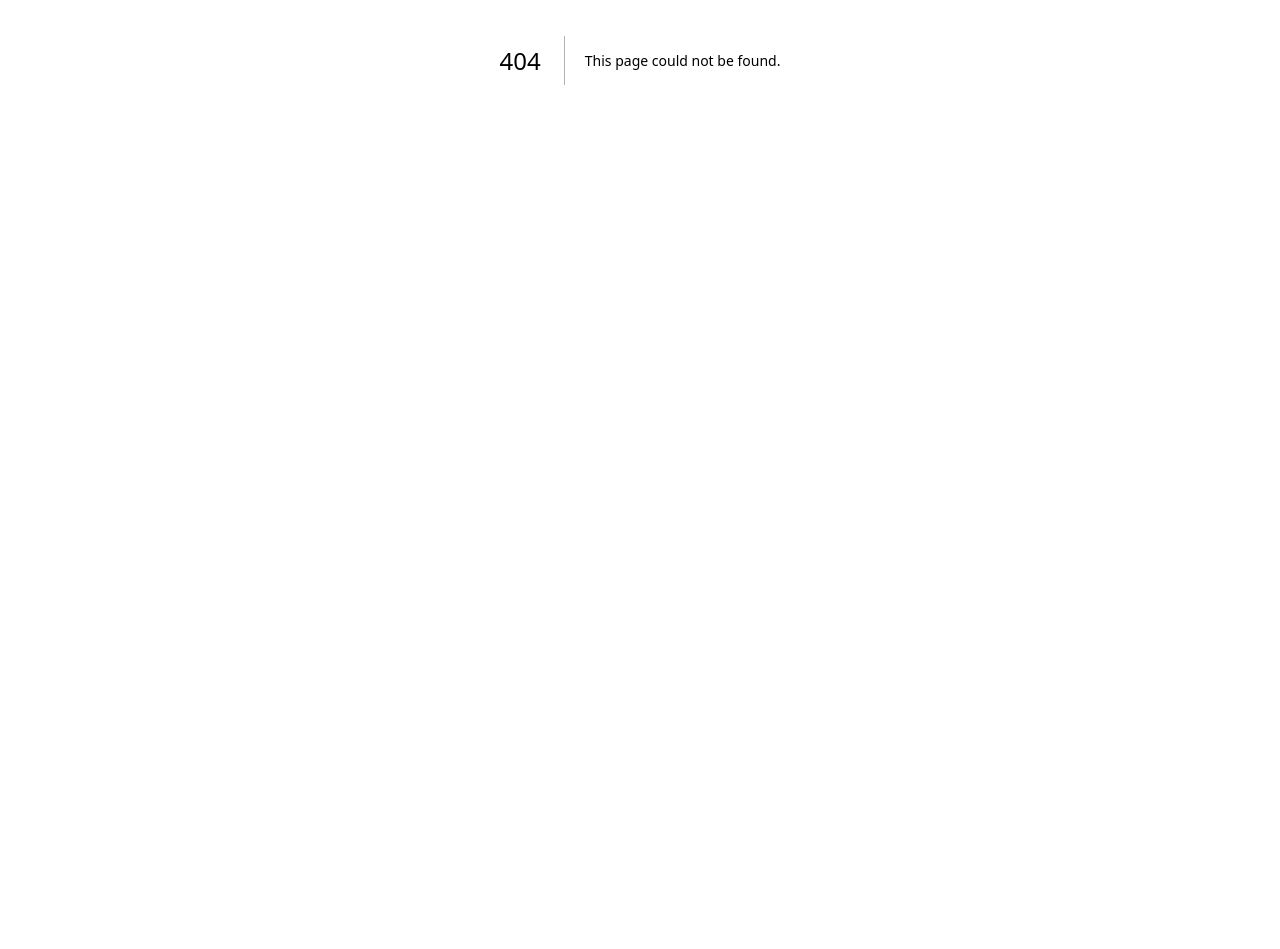
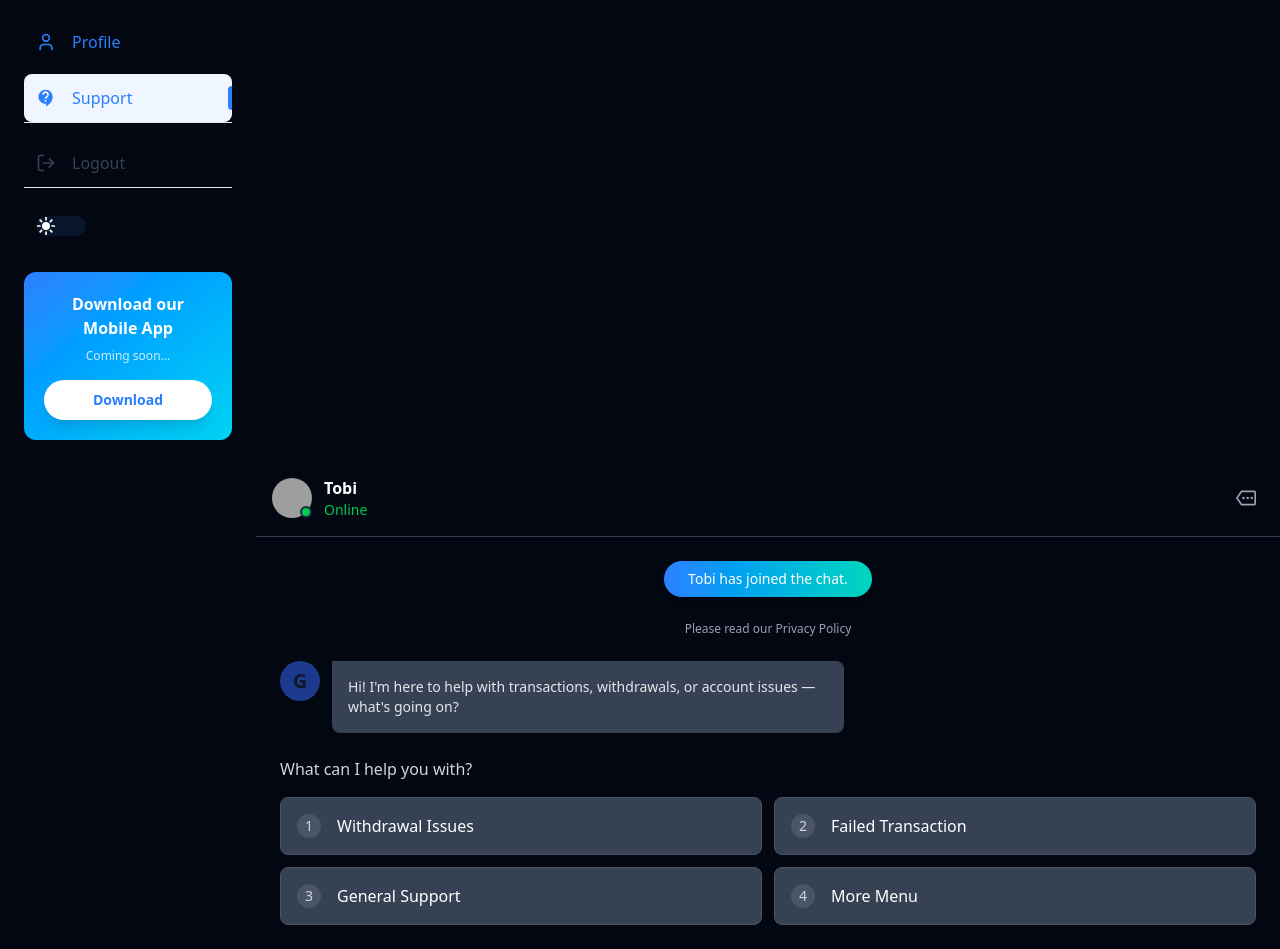
Before and after one commit to nitoC/genus_lab, a Next.js app: page /support in a window 1280 px wide. Before the commit this address had no page. Shown: the part 340-1289 px from the top of the page. Before the commit the page ends 800 px from the top, so only its background shows below. Built offline with nearby package versions, Linux system fonts and the light colour scheme; grey boxes are pictures that could not be loaded.

Commit message:
feat: add dynamic quiz subscription modal

```diff
--- a/src/app/(dashboard)/dashboard/page.tsx
+++ b/src/app/(dashboard)/dashboard/page.tsx
@@ -176,16 +176,21 @@ const Dashboard = () => {
           <section>
             <div className="rounded-xl text-center p-4 text-white font-medium animate-bl flex justify-between items-center bg-blue-600">
               <div className="px-4">{countdown}</div>
-              <button className="relative" onClick={handleNoticeModal}>
+              <div
+                className="relative cursor-pointer"
+                onClick={handleNoticeModal}
+              >
                 <NotificationsDropdown
                   isOpen={isNoticeModalOpen}
                   onClose={handleNoticeModal}
                 />
                 <IoNotificationsCircleSharp className="mt-2 h-6 w-6" />
-              </button>
+              </div>
             </div>
             <JoinQuizModal
               isOpen={isModalOpen}
+              userPlan={{ plan: "free", planCost: 0 }}
+              balance={0}
               onClose={(type?: string) => {
                 if (type === "enrolled") setType("enrolled");
                 setIsModalOpen(false);
--- a/src/app/(dashboard)/layout.tsx
+++ b/src/app/(dashboard)/layout.tsx
@@ -1,27 +1,32 @@
 "use client";
 import React, { useState, useEffect, ReactNode } from "react";
-
 import DashHeader from "@/components/DashHeader";
 import Sidebar from "@/components/Sidebar";
 import { usePathname } from "next/navigation";
 
 export default function Layout({ children }: { children: ReactNode }) {
   const path = usePathname();
+  const p = path.includes("?") ? path.indexOf("?") : path.length;
 
-  // Start with safe defaults
+  // --- States ---
   const [isLoggedIn, setIsLoggedIn] = useState(false);
   const [activePage, setActivePage] = useState(
-    path ? path.substring(1) : "dashbaord"
+    path ? path.substring(1, p) : "dashboard"
   );
-  console.log(path, "path");
   const [isSidebarOpen, setIsSidebarOpen] = useState(false);
   const [dark, setDark] = useState(true);
 
-  // Load theme from localStorage after mount
+  // --- Keep activePage in sync with the current URL ---
+  useEffect(() => {
+    const cleanPath = path ? path.substring(1, p) : "dashboard";
+    setActivePage(cleanPath);
+  }, [path]);
+
+  // --- Load theme preference from localStorage ---
   useEffect(() => {
     const savedTheme = localStorage.getItem("theme");
     if (savedTheme) {
-      setDark(savedTheme === "false" ? false : true);
+      setDark(savedTheme === "true");
     }
   }, []);
 
@@ -39,7 +44,7 @@ export default function Layout({ children }: { children: ReactNode }) {
         dark ? "dark" : ""
       } dark:bg-gray-950 min-h-screen font-sans text-gray-900`}
     >
-      {/* Static Sidebar for large screens */}
+      {/* Desktop Sidebar */}
       <div className="hidden lg:block">
         <Sidebar
           activePage={activePage}
@@ -49,7 +54,7 @@ export default function Layout({ children }: { children: ReactNode }) {
         />
       </div>
 
-      {/* Mobile overlay */}
+      {/* Mobile Overlay */}
       <div
         className={`fixed inset-0 bg-black/40 z-40 transition-opacity lg:hidden ${
           isSidebarOpen ? "opacity-100" : "opacity-0 pointer-events-none"
@@ -57,10 +62,10 @@ export default function Layout({ children }: { children: ReactNode }) {
         onClick={() => setIsSidebarOpen(false)}
       />
 
-      {/* Mobile sidebar */}
+      {/* Mobile Sidebar */}
       <div
         className={`fixed top-0 left-0 h-full z-50 transition-transform lg:hidden ${
-          isSidebarOpen ? "translate-x-0" : "translate-x-[-1000px]"
+          isSidebarOpen ? "translate-x-0" : "-translate-x-full"
         }`}
       >
         <Sidebar
@@ -74,6 +79,7 @@ export default function Layout({ children }: { children: ReactNode }) {
         />
       </div>
 
+      {/* Main Content */}
       <div className="lg:ml-64">
         <DashHeader setSidebar={() => setIsSidebarOpen(!isSidebarOpen)} />
         <main>{children}</main>
--- a/src/app/(dashboard)/profile/page.tsx
+++ b/src/app/(dashboard)/profile/page.tsx
@@ -1,6 +1,7 @@
 "use client";
 import Funds from "@/components/Funds";
 import Link from "next/link";
+import { useSearchParams } from "next/navigation";
 import React, { useState } from "react";
 import { toast } from "react-toastify";
 const CompassIcon = (props: any) => (
@@ -42,8 +43,10 @@ const TrophyIcon = (props: any) => (
   </svg>
 );
 const ProfilePage = () => {
-  const [activeTab, setActiveTab] = useState("Profile");
+  const searchParams = useSearchParams();
+  const tab = searchParams.get("tab");
   const tabs = ["Profile", "Account", "Referral", "Theme"];
+  const [activeTab, setActiveTab] = useState(tab ?? "Profile");
   const earningsData = [30, 45, 40, 60, 55, 80, 70, 75, 65, 90, 85, 95];
 
   type ChartProps = {
--- /dev/null
+++ b/src/app/(dashboard)/support/page.tsx
@@ -0,0 +1,14 @@
+import ChatBody from "@/components/support/ChatBody";
+import Header from "@/components/support/Header";
+import React from "react";
+
+const page = () => {
+  return (
+    <div>
+      <Header />
+      <ChatBody />
+    </div>
+  );
+};
+
+export default page;
--- a/src/components/Sidebar.tsx
+++ b/src/components/Sidebar.tsx
@@ -8,7 +8,7 @@ import {
   UserIcon,
 } from "@/assets/icons/DashIcons";
 
-import { MdModeNight } from "react-icons/md";
+import { MdContactSupport, MdModeNight } from "react-icons/md";
 import { IoSunnySharp } from "react-icons/io5";
 import Link from "next/link";
 import { useRouter } from "next/navigation";
@@ -31,6 +31,7 @@ const Sidebar = ({
     { name: "Leaderboard", icon: TrophyIcon, page: "leaderboard" },
     { name: "Exploral", icon: CompassIcon, page: "explorer" },
     { name: "Profile", icon: UserIcon, page: "profile" },
+    { name: "Support", icon: MdContactSupport, page: "support" },
   ];
 
   return (
--- a/src/components/modals/Quiz.tsx
+++ b/src/components/modals/Quiz.tsx
@@ -1,21 +1,55 @@
 "use client";
 import React from "react";
-IoClose;
 import { IoClose } from "react-icons/io5";
 import { FiAlertCircle } from "react-icons/fi";
+import Link from "next/link";
+
+interface UserPlan {
+  plan: "free" | "basic" | "premium";
+  planCost: number;
+}
+
+interface JoinQuizModalProps {
+  isOpen: boolean;
+  onClose: (val?: string) => void;
+  userPlan: UserPlan;
+  balance: number;
+}
 
 export const JoinQuizModal = ({
   isOpen,
   onClose,
-}: {
-  isOpen: boolean;
-  onClose: (val?: string) => void;
-}) => {
+  userPlan,
+  balance,
+}: JoinQuizModalProps) => {
   if (!isOpen) return null;
+
+  const { plan, planCost } = userPlan;
+
+  // Logic for text + button
+  let alertMessage = "";
+  let buttonText = "Continue";
+  let buttonDisabled = false;
+
+  if (plan === "free") {
+    alertMessage =
+      "You are currently on the free plan. Please subscribe to a plan to join the quiz.";
+    buttonText = "Subscribe";
+  } else {
+    if (balance < planCost) {
+      alertMessage = `Insufficient balance to join quiz. You need at least $${planCost}.`;
+      buttonText = "Add Funds";
+      buttonDisabled = true;
+    } else {
+      alertMessage = `You are currently subscribed to the ${plan} plan.`;
+      buttonText = "Continue";
+    }
+  }
 
   return (
     <div className="fixed inset-0 bg-black/50 bg-opacity-50 flex items-center justify-center z-50 p-4">
       <div className="bg-white rounded-2xl shadow-xl w-full max-w-md p-8 text-center relative">
+        {/* Close Button */}
         <button
           onClick={() => onClose("closed")}
           className="absolute top-4 right-4 text-gray-400 hover:text-gray-600"
@@ -23,19 +57,31 @@ export const JoinQuizModal = ({
           <IoClose className="h-6 w-6" />
         </button>
 
+        {/* Title */}
         <h2 className="text-2xl font-bold text-gray-800 mb-4">Join quiz</h2>
 
+        {/* Info Section */}
         <div className="text-left bg-gray-100 p-4 rounded-lg border-l-4 border-blue-500 mb-6">
+          {plan === "free" ? (
             <p className="text-sm text-gray-700">
-            This quiz is part of a monthly subscription. Fee will be
-            automatically deducted from your balance every month.
+              This quiz is part of a monthly subscription. Subscribe to a plan
+              to unlock access and join.
+            </p>
+          ) : (
+            <>
+              <p className="text-sm text-gray-700">
+                This quiz is part of a monthly subscription. A fee of
+                <strong> ${planCost}</strong> will be deducted from your balance
+                each month.
               </p>
               <p className="text-sm text-gray-700 mt-2">
-            You can unsubscribe anytime to stop the next auto-renewal. No
-            charges will be made after you cancel.
+                You can unsubscribe anytime to stop auto-renewal.
               </p>
+            </>
+          )}
         </div>
 
+        {/* User Plan Section */}
         <div className="mb-6">
           <img
             src="https://placehold.co/60x60/2A8CFF/FFFFFF?text=G"
@@ -44,18 +90,47 @@ export const JoinQuizModal = ({
           />
           <div className="flex items-center justify-center gap-2 text-sm text-red-500">
             <FiAlertCircle className="h-5 w-5" />
-            <span>You are currently subscribed to basic plan</span>
-          </div>
-          <p className="text-gray-500 text-sm mt-2">Active Plan</p>
-          <p className="text-2xl font-bold text-gray-800">Basic</p>
+            <span>{alertMessage}</span>
           </div>
 
+          <p className="text-gray-500 text-sm mt-2">Active Plan</p>
+          <p className="text-2xl font-bold text-gray-800 capitalize">{plan}</p>
+
+          {plan !== "free" && (
+            <div className="mt-2 text-sm text-gray-600">
+              <p>Plan Cost: ${planCost.toFixed(2)}</p>
+              <p>Balance: ${balance.toFixed(2)}</p>
+            </div>
+          )}
+        </div>
+
+        {/* Action Button */}
+        {plan === "free" ? (
+          <Link
+            href={"/profile?tab=Account"}
+            // onClick={() => onClose(plan === "free" ? "subscribe" : "enrolled")}
+            // disabled={buttonDisabled}
+            className={`w-full font-bold py-3 px-6 rounded-lg transition block ${
+              buttonDisabled
+                ? "bg-gray-300 text-gray-600 cursor-not-allowed"
+                : "bg-blue-500 text-white hover:bg-blue-600"
+            }`}
+          >
+            {buttonText}
+          </Link>
+        ) : (
           <button
             onClick={() => onClose("enrolled")}
-          className="w-full bg-blue-500 text-white font-bold py-3 px-6 rounded-lg hover:bg-blue-600 transition"
+            disabled={buttonDisabled}
+            className={`w-full font-bold py-3 px-6 rounded-lg transition ${
+              buttonDisabled
+                ? "bg-gray-300 text-gray-600 cursor-not-allowed"
+                : "bg-blue-500 text-white hover:bg-blue-600"
+            }`}
           >
-          Continue
+            {buttonText}
           </button>
+        )}
       </div>
     </div>
   );
--- /dev/null
+++ b/src/components/support/Avatar.tsx
@@ -0,0 +1,20 @@
+import React from "react";
+
+const Avatar = ({
+  src,
+  alt,
+  online,
+}: {
+  src: string;
+  alt: string;
+  online: boolean;
+}) => (
+  <div className="relative">
+    <img src={src} alt={alt} className="w-10 h-10 rounded-full" />
+    {online && (
+      <span className="bottom-0 left-7 absolute w-3 h-3 bg-green-500 border-2 border-white dark:border-gray-800 rounded-full"></span>
+    )}
+  </div>
+);
+
+export default Avatar;
--- /dev/null
+++ b/src/components/support/ChatBody.tsx
@@ -0,0 +1,51 @@
+import React from "react";
+import Message from "./Message";
+
+const OptionButton = ({ number, label }: any) => (
+  <button className="flex items-center w-full p-4 bg-white dark:bg-gray-700 border border-gray-200 dark:border-gray-600 rounded-lg text-left hover:border-primary dark:hover:border-primary hover:bg-blue-50 dark:hover:bg-gray-600 transition-all duration-200 focus:outline-none focus:ring-2 focus:ring-primary focus:ring-opacity-50">
+    <span className="flex-shrink-0 h-6 w-6 rounded-full bg-gray-100 dark:bg-gray-600 text-gray-500 dark:text-gray-300 flex items-center justify-center text-sm mr-4">
+      {number}
+    </span>
+    <span className="flex-grow font-medium text-gray-800 dark:text-white">
+      {label}
+    </span>
+  </button>
+);
+
+const ChatBody = () => (
+  <main className="flex-1 overflow-y-auto p-6 space-y-6">
+    <div className="flex justify-center">
+      <div className="bg-gradient-to-r from-blue-500 to-teal-400 text-white text-sm font-medium py-2 px-6 rounded-full shadow-md">
+        Tobi has joined the chat.
+      </div>
+    </div>
+
+    <div className="flex justify-center">
+      <p className="text-xs text-gray-500 dark:text-gray-400">
+        Please read our{" "}
+        <a className="text-primary hover:underline" href="#">
+          Privacy Policy
+        </a>
+      </p>
+    </div>
+
+    <Message
+      avatar="G"
+      text="Hi! I'm here to help with transactions, withdrawals, or account issues — what's going on?"
+    />
+
+    <div className="space-y-4">
+      <p className="text-gray-600 dark:text-gray-300 font-medium">
+        What can I help you with?
+      </p>
+      <div className="grid grid-cols-1 md:grid-cols-2 gap-3">
+        <OptionButton number="1" label="Withdrawal Issues" />
+        <OptionButton number="2" label="Failed Transaction" />
+        <OptionButton number="3" label="General Support" />
+        <OptionButton number="4" label="More Menu" />
+      </div>
+    </div>
+  </main>
+);
+
+export default ChatBody;
--- /dev/null
+++ b/src/components/support/Header.tsx
@@ -0,0 +1,27 @@
+import React from "react";
+import Avatar from "./Avatar";
+import { MdOutlineMore } from "react-icons/md";
+
+const Header = () => (
+  <header className="p-4 border-b border-gray-200 dark:border-gray-700 flex items-center justify-between flex-shrink-0">
+    <div className="flex items-center space-x-3">
+      <Avatar
+        src="https://lh3.googleusercontent.com/aida-public/AB6AXuBIYefst64mlVr1-W38vZzNXXByXH2g0Fv3TmJumN7gW_o0okHqCvJ9A6y-VsWPvEJDbdVKEQMCb7NelPkAsf6oni8cAQS97t7796yZRjWkfDk7mW1vsz7Koj3I8IRr6UG2Q1TpOKEgp2n0jyGD6I3zKnlUV0PL21iZu6EtwW6zMHHFUO0H8Ha10zDiMY62eif8svBfWFmm2yCdJYe_dsjdhrTW7lgcB-w-FbWNfRvCY4zmDcdWJMDT4GyEaRdvUh4uyfOsUTh0moWF"
+        alt="Tobi"
+        online
+      />
+      <div>
+        <p className="font-semibold text-gray-800 dark:text-white">Tobi</p>
+        <p className="text-sm text-green-600 dark:text-green-500">Online</p>
+      </div>
+    </div>
+
+    <button className="p-2 rounded-full hover:bg-gray-100 dark:hover:bg-gray-700 text-gray-500 dark:text-gray-400">
+      <span className="material-symbols-outlined">
+        <MdOutlineMore size={20} />
+      </span>
+    </button>
+  </header>
+);
+
+export default Header;
--- /dev/null
+++ b/src/components/support/Message.tsx
@@ -0,0 +1,14 @@
+import React from "react";
+
+const Message = ({ avatar, text }: { avatar: any; text: string }) => (
+  <div className="flex items-start gap-3">
+    <div className="w-10 h-10 rounded-full bg-blue-100 dark:bg-blue-900 flex-shrink-0 flex items-center justify-center">
+      <span className="text-xl font-bold text-primary">{avatar}</span>
+    </div>
+    <div className="bg-gray-100 dark:bg-gray-700 p-4 rounded-lg rounded-tl-none max-w-lg">
+      <p className="text-sm text-gray-800 dark:text-gray-200">{text}</p>
+    </div>
+  </div>
+);
+
+export default Message;
```
Lines whose indentation alone changed are shown as unchanged.
